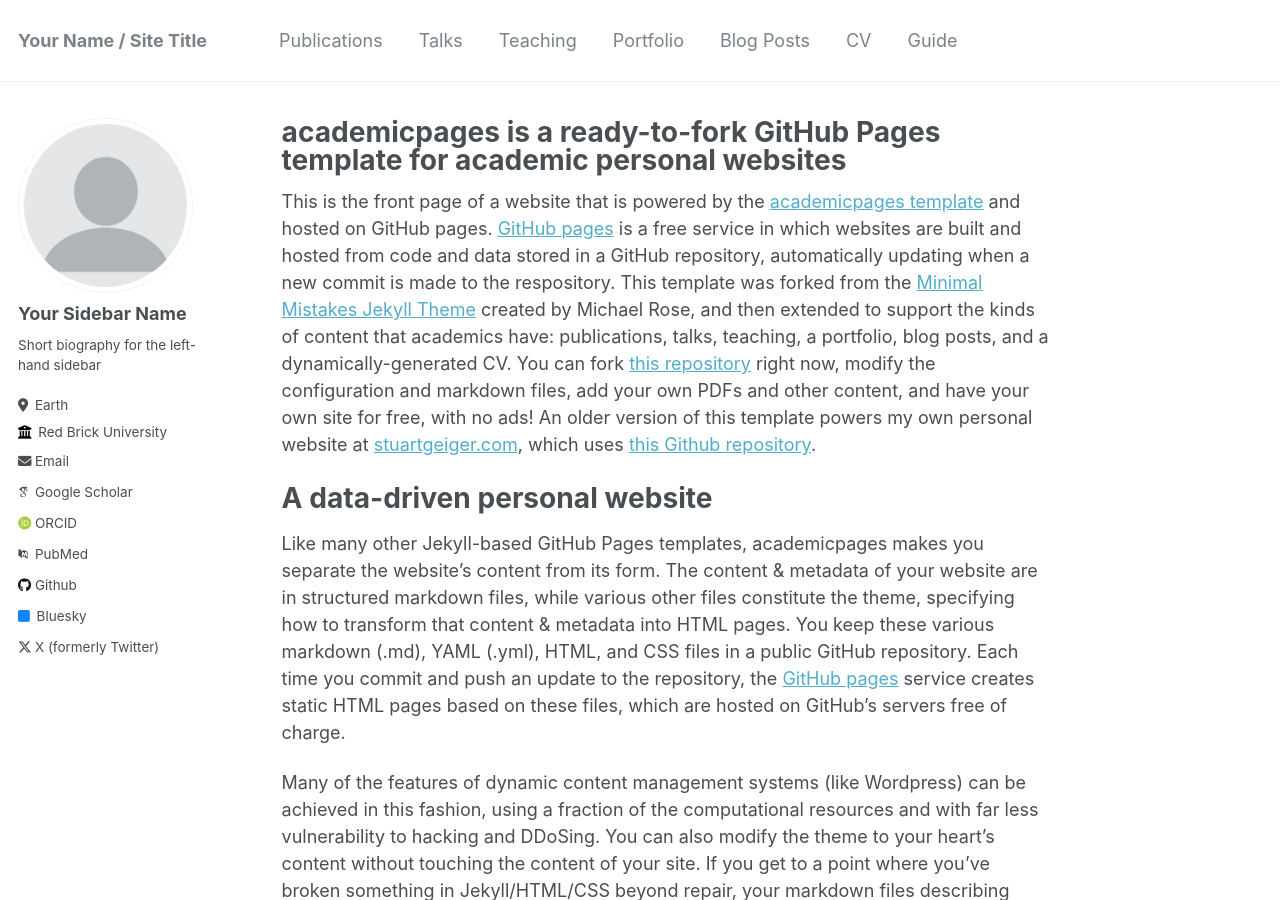
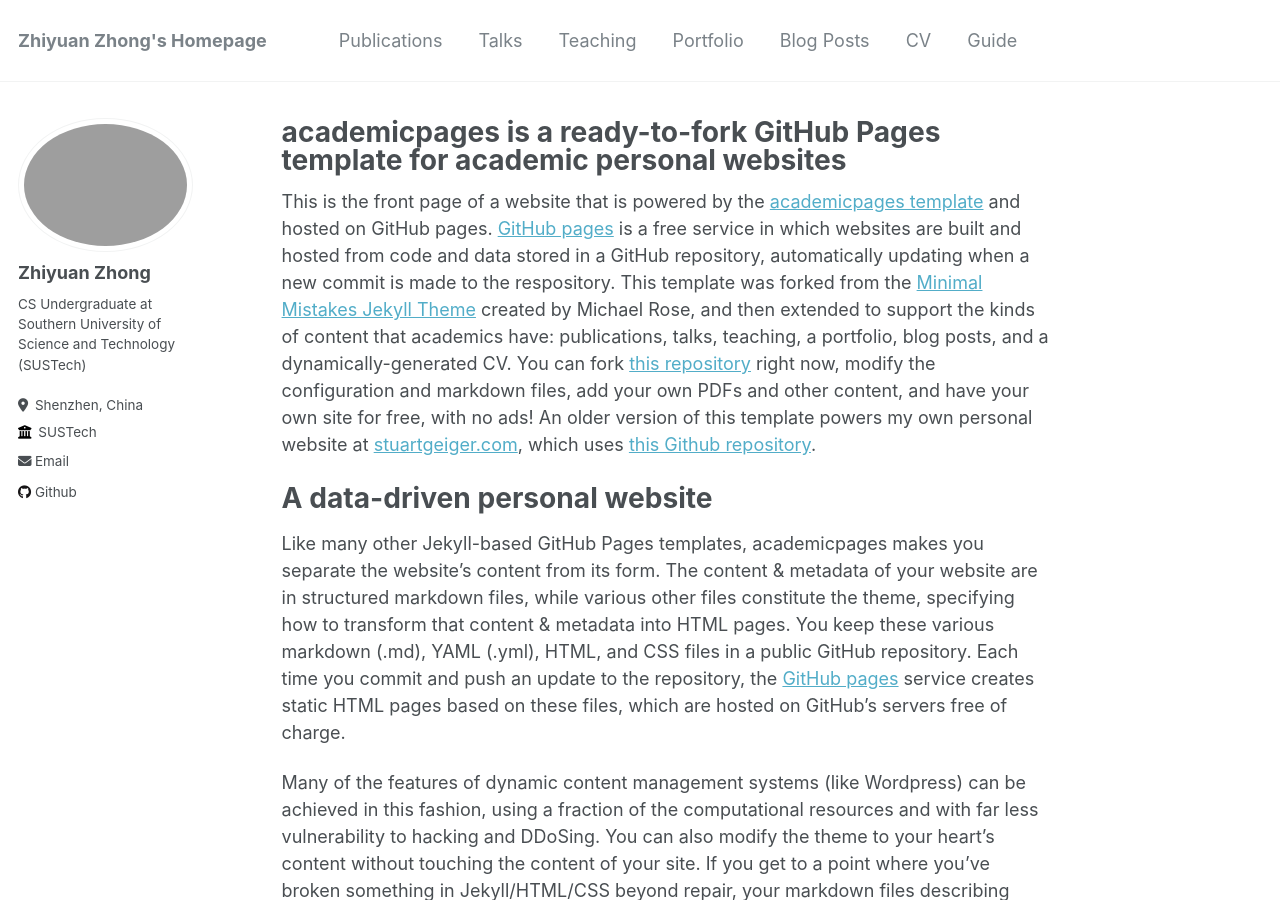
Before and after one commit to Cooper-Zhong/Cooper-Zhong.github.io, a Jekyll site: the page built from _pages/about.md, in a window 1280 px wide and 900 px high. Built offline with Jekyll 4.4.1, drawn with Linux system fonts in a browser that asks for light colours; some web fonts are replaced.

Commit message:
personal info

```diff
--- a/_config.yml
+++ b/_config.yml
@@ -8,46 +8,46 @@
 
 # Basic Site Settings
 locale                   : "en-US"
-title                    : "Your Name / Site Title"
-title_separator          : "-"
+title                    : "Zhiyuan Zhong's Homepage"
+title_separator          : ""
 name                     : &name "Your Name"
 description              : &description "personal description"
-url                      : https://academicpages.github.io # the base hostname & protocol for your site e.g. "https://mmistakes.github.io"
+url                      : https://Cooper-Zhong.github.io # the base hostname & protocol for your site e.g. "https://mmistakes.github.io"
 baseurl                  : "" # the subpath of your site, e.g. "/blog"
-repository               : "academicpages/academicpages.github.io"
+repository               : "Cooper-Zhong/Cooper-Zhong.github.io"
 
 # Site Author - The following control what appear as part of the author content on the side bar.
 #               If a field is blank the icon and link will not appear, otherwise it will be shown.
 #               Additional customization can be done by editing /_includes/author-profile.html
 author:
   # Biographic information
-  avatar           : "profile.png"
-  name             : "Your Sidebar Name"
+  avatar           : "portrait.jpg"
+  name             : "Zhiyuan Zhong"
   pronouns         : # example: "she/her"
-  bio              : "Short biography for the left-hand sidebar"
-  location         : "Earth"
-  employer         : "Red Brick University"
-  uri              : # URL
-  email            : "none@example.org"
+  bio              : "CS Undergraduate at Southern University of Science and Technology (SUSTech)"
+  location         : "Shenzhen, China"
+  employer         : "SUSTech"
+  # uri              : # URL
+  email            : "zhongzy2021@mail.sustech.edu.cn"
 
   # Academic websites
   arxiv            : # URL - Update with the correct link to your profile
-  googlescholar    : "https://scholar.google.com/citations?user=PS_CX0AAAAAJ"
+  googlescholar    :
   impactstory      : # URL
-  orcid            : "http://orcid.org/yourorcidurl"
-  pubmed           : "https://www.ncbi.nlm.nih.gov/pubmed/?term=john+snow"
+  orcid            :
+  pubmed           :
   researchgate     : # URL
 
   # Repositories and software development
   bitbucket        : # Username - Update with your username on the site
   codepen          : # Username
   dribbble         : # Username
-  github           : "academicpages"
+  github           : "https://github.com/Cooper-Zhong/"
   kaggle           : # Username
   stackoverflow    : # User number or user number and name (i.e., use "1" or "1/jeff-atwood")
 
   # Social media
-  bluesky          : "bsky.app" # Replace this with you Bluesky username
+  bluesky          : # Replace this with you Bluesky username
   facebook         : # Username
   flickr           : # Username
   foursquare       : # Username
@@ -64,7 +64,7 @@
   steam            : # Username
   telegram         : # URL
   tumblr           : # Username
-  twitter          : "UniofOxford"  # Replace this with your X / Twitter handle
+  twitter          : # Replace this with your X / Twitter handle
   vine             : # Username
   weibo            : # Username
   wikipedia        : # Username
```
Also changed, not shown: 1 other file.
